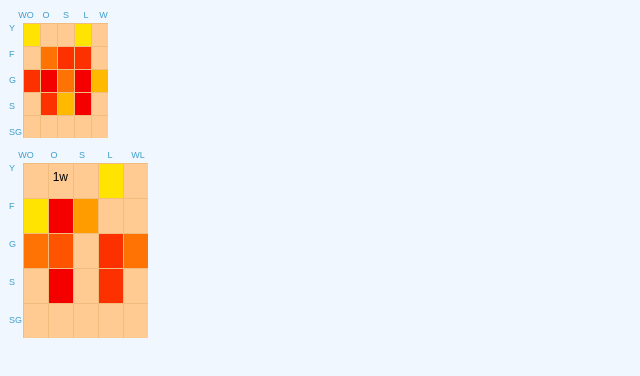
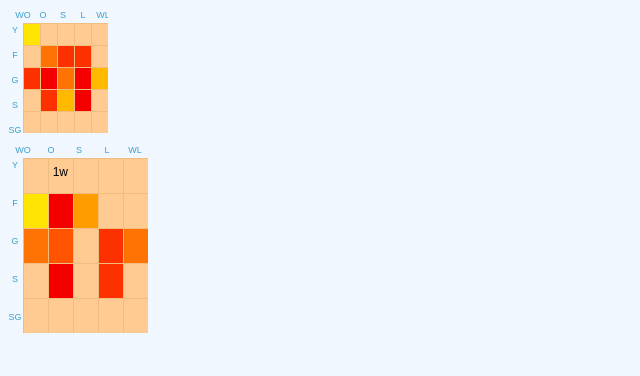
Before and after one commit to nhrk/gfx, a website: page heatmap.html in a window 1280 px wide. Shown: the whole page, without its empty margins (0-640 px from the left). Drawn offline with Linux system fonts and the light colour scheme.

Commit message:
fixed key text positioning

```diff
--- a/heatmap.html
+++ b/heatmap.html
@@ -39,7 +39,7 @@
 				{runs: Math.round((Math.random() * 10)), zone : 1},
 				{runs: Math.round((Math.random() * 10)), zone : 2},
 				{runs: Math.round((Math.random() * 10)), zone : 3},
-				{runs: Math.round((Math.random() * 100)), zone : 4},
+				{runs: Math.round((Math.random() * 10)), zone : 4},
 				{runs: Math.round((Math.random() * 10)), zone : 5},
 				{runs: Math.round((Math.random() * 10)), zone : 6},
 				{runs: Math.round((Math.random() * 100)), zone : 7},
@@ -86,7 +86,7 @@
 	var heatmap = d3.select("#espn-heatmap")
 	.chart("heatmap",{
 		width : 100,
-		height : 130,
+		height : 125,
 		legends : true
 	});
 
--- a/js/espn.gfx.heatmap.js
+++ b/js/espn.gfx.heatmap.js
@@ -177,21 +177,32 @@ d3.chart("heatmap", {
 	renderLegends: function(margin, keyTextAttr){
 		var chart = this,
 			key = chart.config.key,
-			keyText;
+			keyText,
+			bbox;
 
-		/* TODO: set x y based on actual text dimensions */
 		for(var i = 0, len = key.length; i < len; i++){
+
 			for(var j = 0, jLen = key[i].length; j < jLen; j++){
+
 				keyText = chart.key.append('text').text(key[i][j])
 							.attr('class',chart.config.keyTextClass)
 							.attr(keyTextAttr);
+
 				if( i === 0 ){
 					keyText.attr('dy', 10)
-						.attr('dx', (margin*1.2) + (j * chart.width()/chart.config.gridSize))
-						.attr('text-anchor','middle');
+						.attr('dx', 0)
+						.attr('text-anchor','start');
+
+					bbox = keyText[0][0].getBBox();
+					keyText.attr('dx',margin + (j * chart.width()/chart.config.gridSize) - (bbox.width/2))
+
 				}else if(i === 1){
-					keyText.attr('dy', (margin*1.5) + (j * chart.height()/chart.config.gridSize))
-						.attr('dx', 1);
+					keyText.attr('dy', 0)
+						.attr('text-anchor','middle')
+						.attr('dx', 7);
+
+					bbox = keyText[0][0].getBBox();
+					keyText.attr('dy',margin + (j * chart.height()/chart.config.gridSize) + (bbox.height))
 				}
 			}
 		}
```
